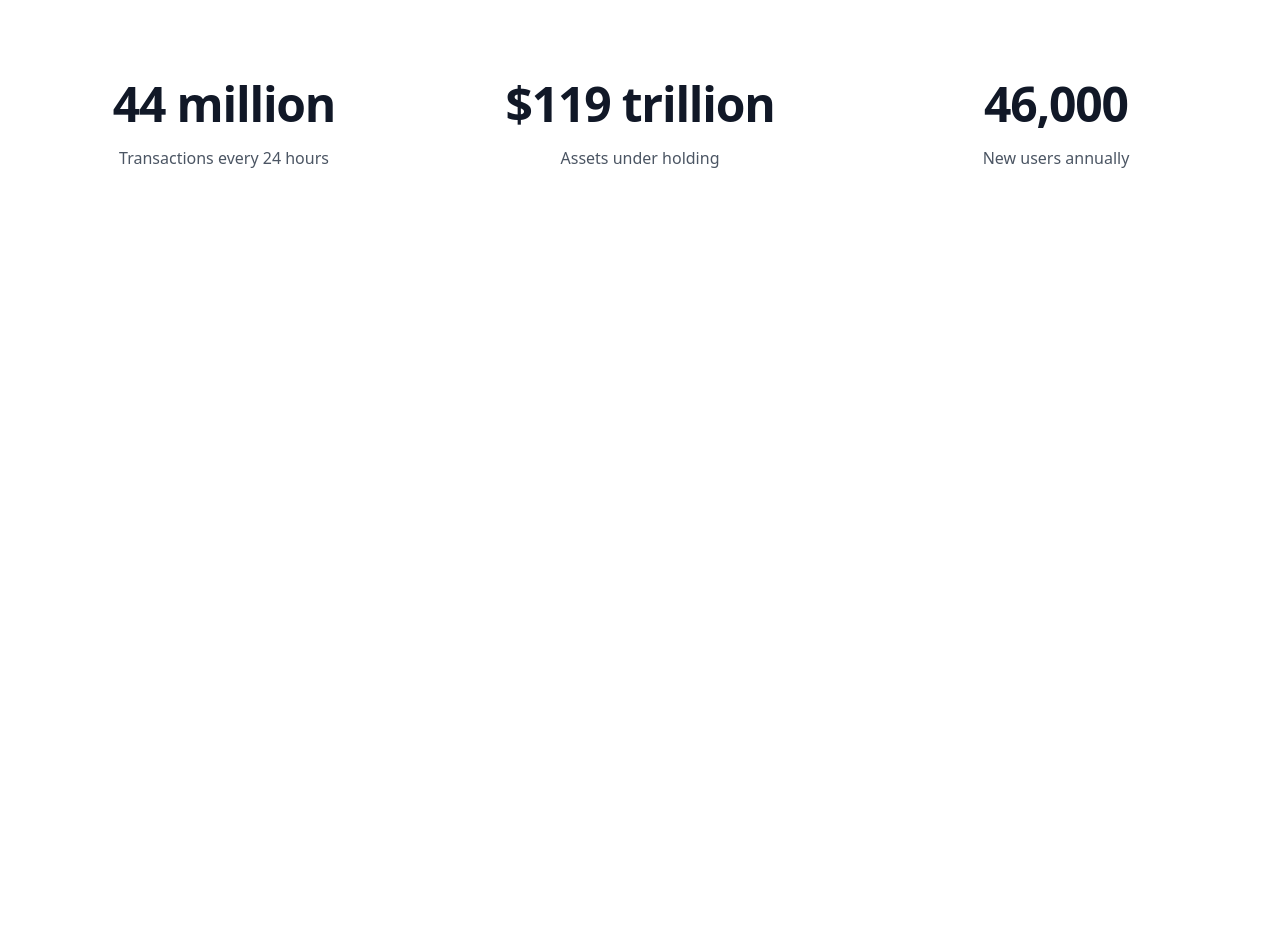
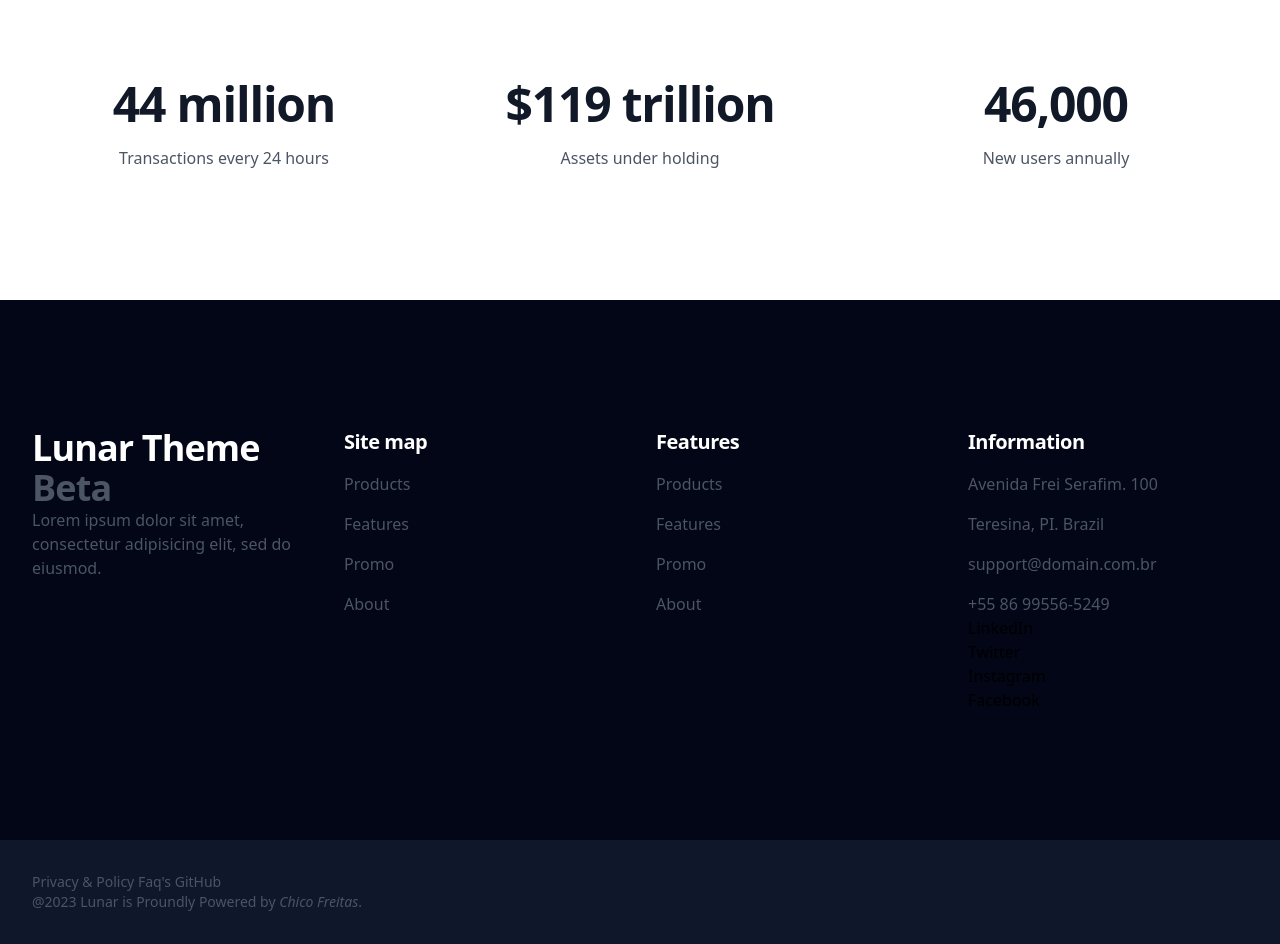
Before and after one commit to chicofreitas/lunar-theme-ui-beta, a website: page src/index.html in a window 1280 px wide. Shown: the part 3012-3956 px from the top of the page. Before the commit the page ends 3312 px from the top, so only its background shows below. Drawn offline with Linux system fonts and the light colour scheme.

Commit message:
(feat: add a general footer

```diff
--- a/src/index.html
+++ b/src/index.html
@@ -248,8 +248,96 @@
       </dl>
     </div>
   </div>
+  <!-- End Stats Section -->
 
-  <!-- End Stats Section -->
+  <!-- Footer section -->
+  <footer  class="bg-slate-950 py-20 sm:py-32">
+    <div class="mx-auto max-w-7xl px-6 lg:px-8">
+        <div class="mx-auto grid max-w-2xl grid-cols-1 gap-x-8 gap-y-16 lg:max-w-none lg:grid-cols-4">
+            <div>
+                <h1 class="text-3xl font-bold tracking-tight text-white sm:text-4xl">Lunar Theme</h1>
+                <h2 class="text-gray-600 text-3xl font-bold tracking-tight sm:text-4xl">Beta</h2>
+                <p class="text-gray-600">Lorem ipsum dolor sit amet, consectetur adipisicing elit, sed do eiusmod.</p>
+            </div>
+
+            <div>
+                <h1 class="text-3xl font-bold tracking-tight text-white mb-4 sm:text-xl">Site map</h1>
+
+                <ul class="text-gray-600 flex flex-col space-y-4">
+                    <li>
+                        <a href="">Products</a>
+                    </li>
+                    <li>
+                        <a href="">Features</a>
+                    </li>
+                    <li>
+                        <a href="">Promo</a>
+                    </li>
+                    <li>
+                        <a href="">About</a>
+                    </li>
+                </ul>
+            </div>
+
+            <div>
+                <h1 class="text-3xl font-bold tracking-tight text-white mb-4 sm:text-xl">Features</h1>
+
+                <ul class="text-gray-600 flex flex-col space-y-4">
+                    <li>
+                        <a href="">Products</a>
+                    </li>
+                    <li>
+                        <a href="">Features</a>
+                    </li>
+                    <li>
+                        <a href="">Promo</a>
+                    </li>
+                    <li>
+                        <a href="">About</a>
+                    </li>
+                </ul>
+            </div>
+
+            <div>
+                <h1 class="text-3xl font-bold tracking-tight text-white mb-4 sm:text-xl">Information</h1>
+
+                <div class="flex flex-col space-y-4 text-gray-600">
+                    <p>Avenida Frei Serafim. 100</p>
+
+                    <p>Teresina, PI. Brazil</p>
+
+                    <p>support@domain.com.br</p>
+
+                    <p>+55 86 99556-5249</p>
+                </div>
+
+                <div>
+                    <div>
+                        LinkedIn
+                    </div>
+                    <div>
+                        Twitter
+                    </div>
+                    <div>
+                        Instagram
+                    </div>
+                    <div>
+                        Facebook
+                    </div>
+                </div>
+            </div>
+        </div>
+    </div>
+  </footer>
+  <div id="copyright" class="bg-slate-900 py-8">
+    <div class="mx-auto max-w-7xl px-6 lg:px-8">
+        <div class="text-gray-600 text-sm">
+            <a href="">Privacy & Policy</a> <a href="">Faq's</a> <a href="">GitHub</a>
+        </div>
+        <p class="text-gray-600 text-sm">@2023 Lunar is Proundly Powered by <i>Chico Freitas</i>.</p>
+    </div>
+    </div>
+  <!-- End Footer section -->
 </body>
 <script src="index.js"></script>
 </html>
```
Also changed, not shown: src/dist/output.css.
